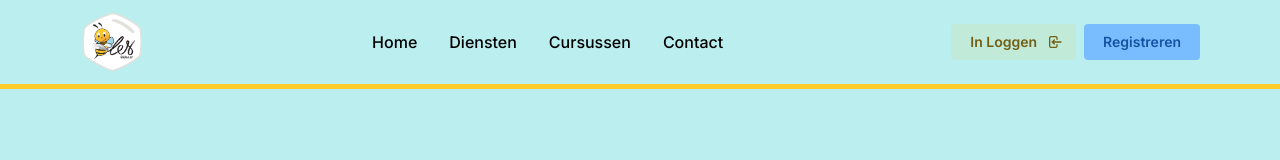
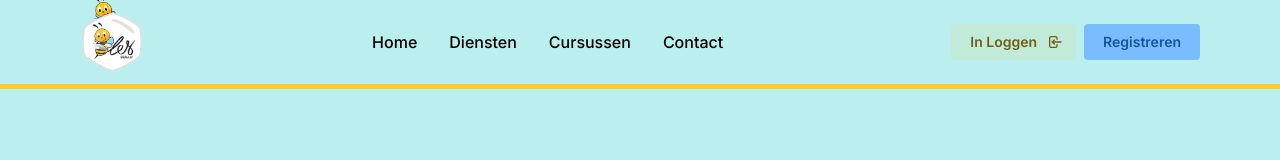
Before and after one commit to Beefy-py/bijles-sr, a Next.js app: page / in a window 1280 px wide. Shown: the top 160 px of the page. Built offline with nearby package versions, Linux system fonts and the light colour scheme.

Commit message:
feat: :sparkles: bee following cursor

```diff
--- a/src/app/layout.tsx
+++ b/src/app/layout.tsx
@@ -1,3 +1,4 @@
+"use client";
 import "./globals.css";
 import type { Metadata } from "next";
 import "@mantine/core/styles.css";
@@ -7,11 +8,14 @@ import { Inter } from "next/font/google";
 import ScrollComponent from "@/components/scroll.component";
 import NavbarComponent from "@/components/navbar.component";
 import FooterComponent from "@/components/footer.component";
+import { useMouse } from "@mantine/hooks";
+import { motion } from "framer-motion";
+import Image from "next/image";
 
 const inter = Inter({ subsets: ["latin"] });
 
 export const metadata: Metadata = {
-  title: "Create Next App",
+  title: "Bijles SR",
   description: "Generated by create next app",
 };
 
@@ -20,8 +24,14 @@ export default function RootLayout({
 }: {
   children: React.ReactNode;
 }) {
+  const { ref, x, y } = useMouse();
+
   return (
-    <html lang="en" style={{ scrollBehavior: "smooth", overflowX: "hidden" }}>
+    <html
+      ref={ref}
+      lang="en"
+      style={{ scrollBehavior: "smooth", overflowX: "hidden" }}
+    >
       <head>
         <ColorSchemeScript />
         <link
@@ -48,6 +58,32 @@ export default function RootLayout({
       <body className={`${inter.className}`}>
         <MantineProvider>
           <main className="flex min-h-screen flex-col mx-auto items-center">
+            <motion.div
+              ref={ref}
+              className="box"
+              animate={{ x: x - 500, y: y - 10 }}
+              transition={{
+                type: "spring",
+                damping: 20,
+                stiffness: 30,
+                restDelta: 0.001,
+              }}
+              style={{
+                width: "100px",
+                height: "100px",
+                borderRadius: "50%",
+                position: "absolute",
+                zIndex: 20,
+              }}
+            >
+              {" "}
+              <Image
+                src={"/assets/gifs/bee.gif"}
+                alt="bee"
+                width={30}
+                height={30}
+              />{" "}
+            </motion.div>
             <ScrollComponent>
               <NavbarComponent />
               {children}
```
Also changed, not shown: public/assets/gifs/bee.gif (added).
